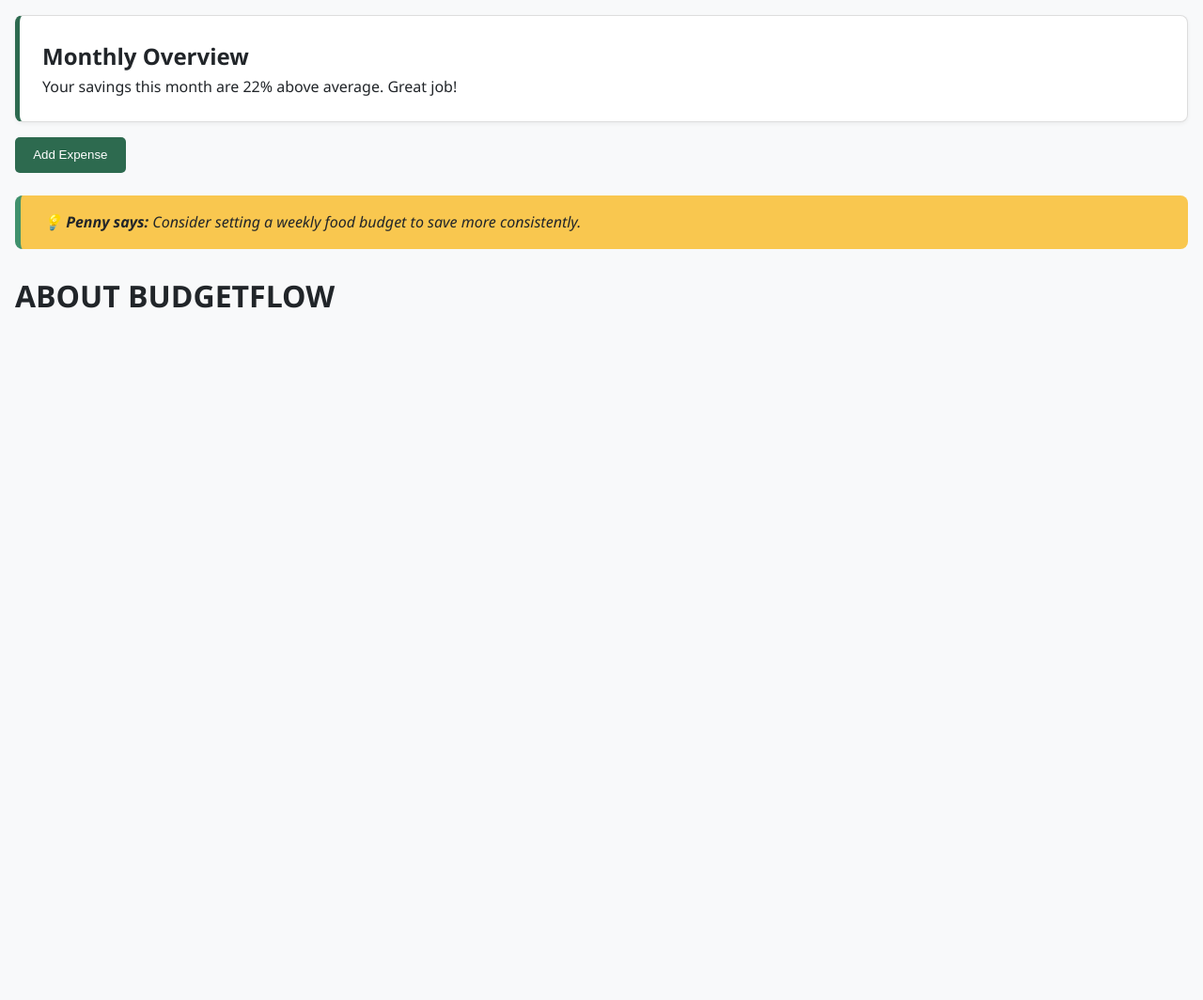
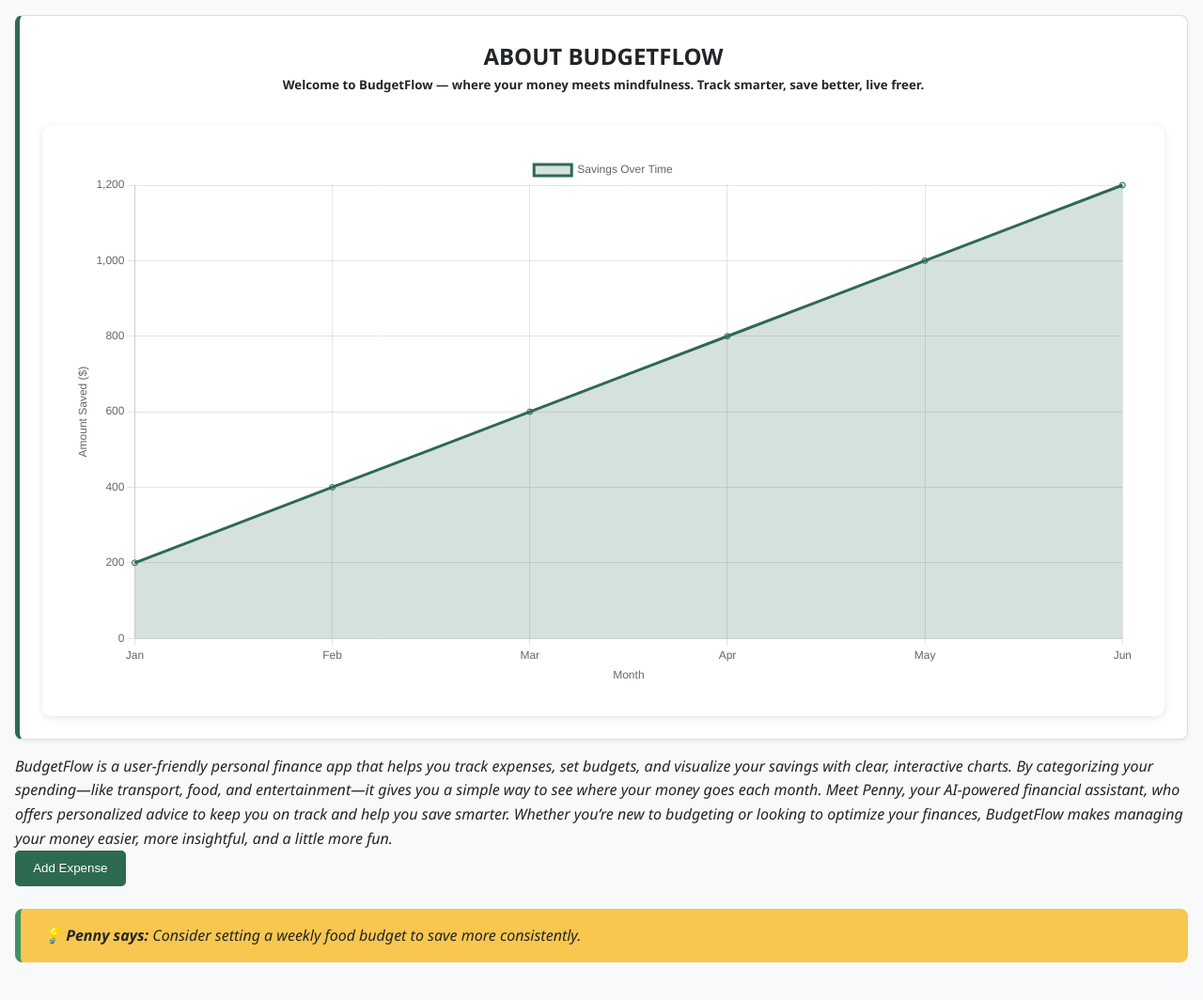
Before and after one commit to AmohelangMohlomi/BudgetFlow, a Flask app: page / in a window 1280 px wide. Shown: the part 99-1163 px from the top of the page at 94% size. Before the commit the page ends 427 px from the top, so only its background shows below. Run offline with Flask 3, Linux system fonts and the light colour scheme.

Commit message:
Added graph

```diff
--- a/static/css/style.css
+++ b/static/css/style.css
@@ -58,6 +58,7 @@
   padding: 1.5rem;
   margin: 1rem 0;
   box-shadow: 0 2px 4px rgba(0,0,0,0.05);
+  text-align: center;
 }
 
 /* Buttons */
@@ -107,3 +108,7 @@
   content: "💡 Penny says: ";
   font-weight: bold;
 }
+
+.italic-heading {
+  font-style: italic;
+}
--- /dev/null
+++ b/static/js/index.js
@@ -0,0 +1,38 @@
+
+  const ctx = document.getElementById('savingsLineChart').getContext('2d');
+
+  const savingsData = {
+    labels: ['Jan', 'Feb', 'Mar', 'Apr', 'May', 'Jun'],
+    datasets: [{
+      label: 'Savings Over Time',
+      data: [200, 400, 600, 800, 1000, 1200],
+      borderColor: 'rgba(45, 106, 79, 1)',
+      backgroundColor: 'rgba(45, 106, 79, 0.2)',
+      fill: true,
+      tension: 0.3 // smooth curve
+    }]
+  };
+
+  const config = {
+    type: 'line',
+    data: savingsData,
+    options: {
+      scales: {
+        y: {
+          beginAtZero: true,
+          title: {
+            display: true,
+            text: 'Amount Saved ($)'
+          }
+        },
+        x: {
+          title: {
+            display: true,
+            text: 'Month'
+          }
+        }
+      }
+    }
+  };
+
+  new Chart(ctx, config);
--- a/templates/index.html
+++ b/templates/index.html
@@ -3,6 +3,8 @@
     <head>
         <title>BudgetFlow</title>
         <link rel="stylesheet" href="static/css/style.css">
+        <script src="https://cdn.jsdelivr.net/npm/chart.js"></script>
+
 
     </head>
 
@@ -19,9 +21,18 @@
             </nav>
         </div>
 
+
+
+
         <div class="card">
-            <h2>Monthly Overview</h2>
-            <p>Your savings this month are 22% above average. Great job!</p>
+            <h2>ABOUT BUDGETFLOW</h2>
+            <h5>Welcome to BudgetFlow — where your money meets mindfulness. Track smarter, save better, live freer.</h5>
+            <div class="graph-container">
+                <canvas id="savingsLineChart"></canvas>
+            </div>
+        </div>
+            <p class="italic-heading">BudgetFlow is a user-friendly personal finance app that helps you track expenses, set budgets, and visualize your savings with clear, interactive charts. By categorizing your spending—like transport, food, and entertainment—it gives you a simple way to see where your money goes each month.
+                Meet Penny, your AI-powered financial assistant, who offers personalized advice to keep you on track and help you save smarter. Whether you’re new to budgeting or looking to optimize your finances, BudgetFlow makes managing your money easier, more insightful, and a little more fun.</p>
         </div>
 
         <button class="btn">Add Expense</button>
@@ -30,6 +41,6 @@
             Consider setting a weekly food budget to save more consistently.
         </div>
 
-        <h1>ABOUT BUDGETFLOW</h1>
+    <script src="{{ url_for('static', filename='js/index.js') }}"></script>
     </body>
 </html>
```
